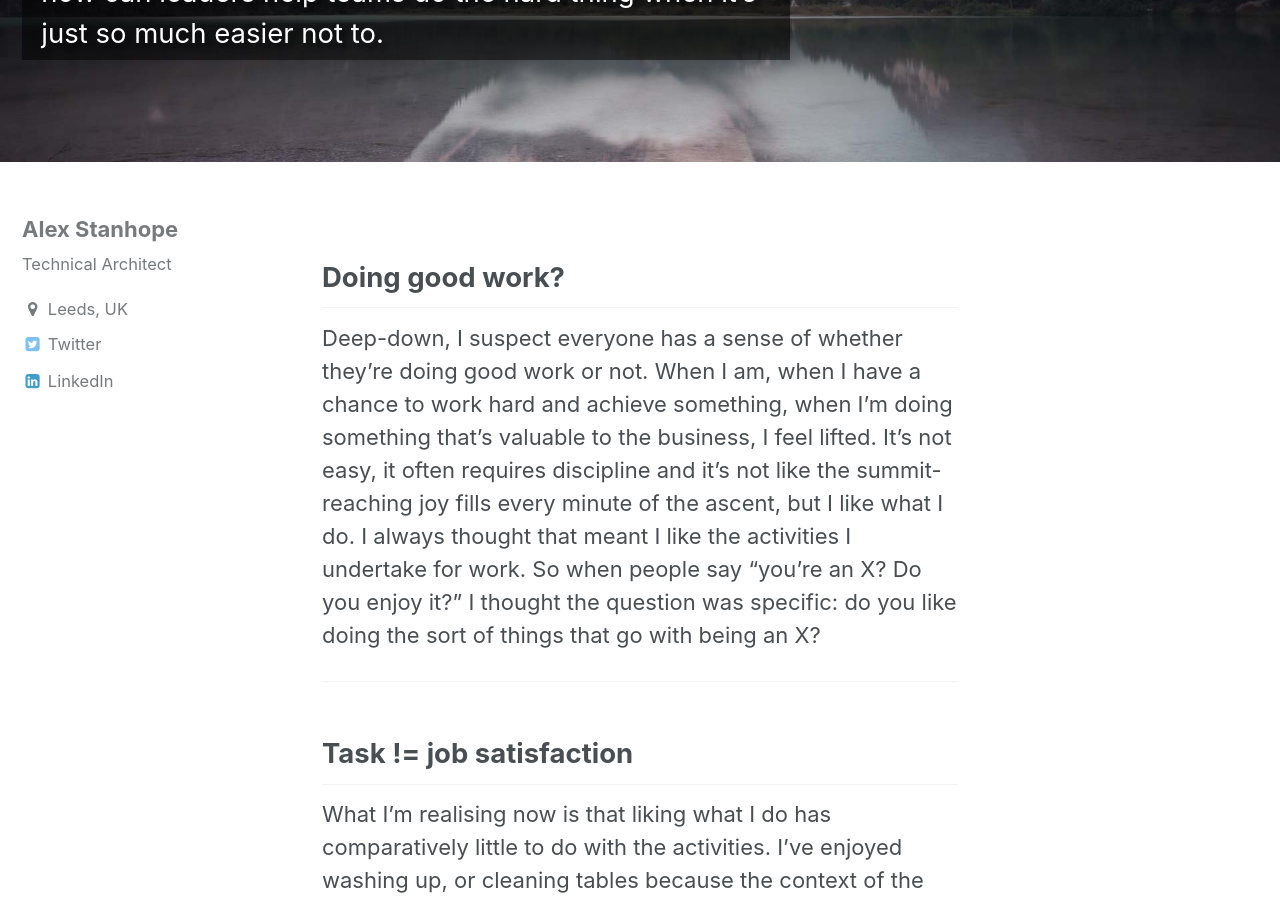
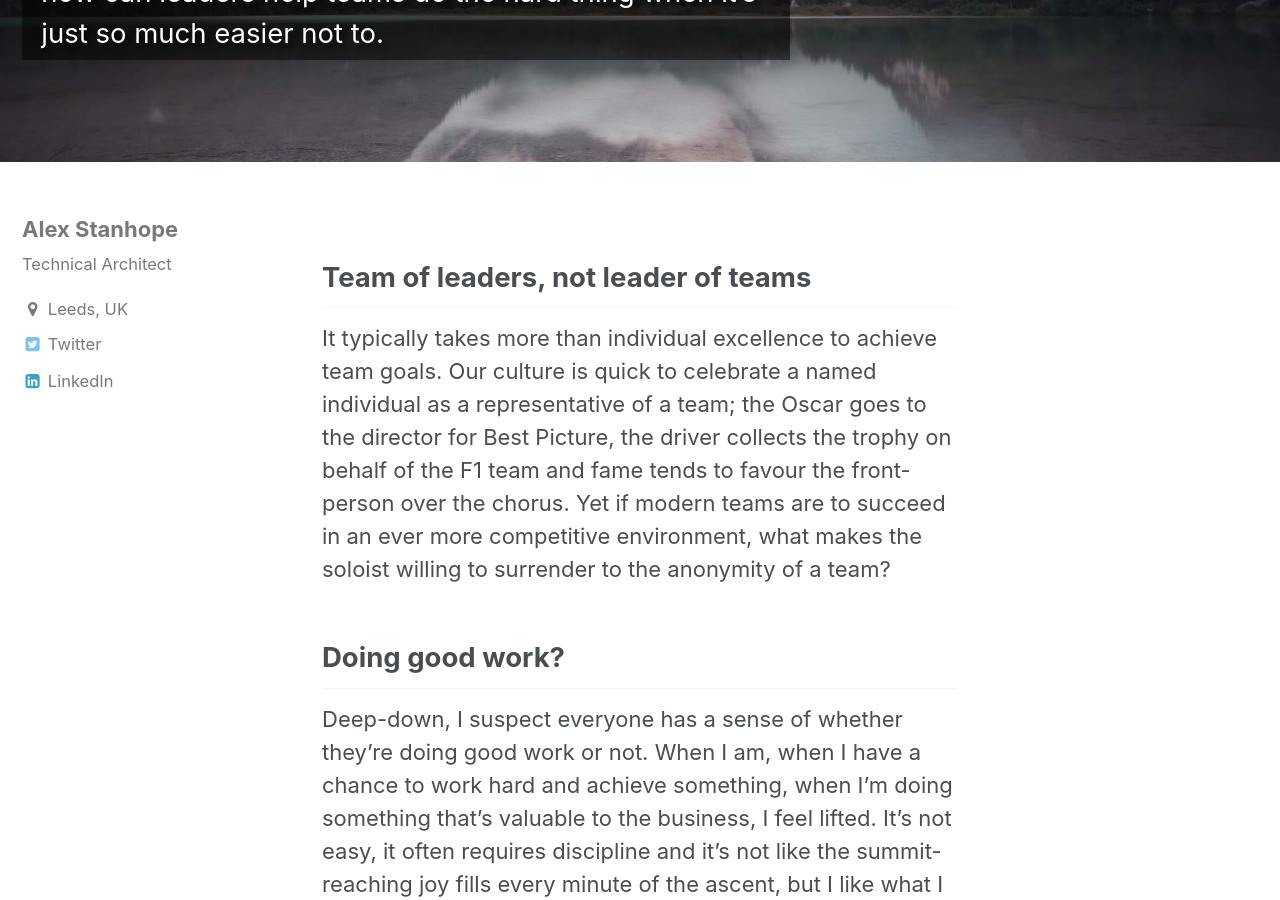
Before and after one commit to cleverlight/alexstanhope, a Jekyll site: the page built from _posts/blog/2018-04-29-leading-teams-up-the-mountain.md, in a window 1280 px wide and 900 px high, scrolled down 322 px. Built offline with Jekyll 4.4.1, drawn with Linux system fonts in a browser that asks for light colours; comment, search, counter and statistics services are not loaded; some of the changed text lies outside the part shown.

Commit message:
added closing to leading-teams post

```diff
--- a/_includes/presentations/2018-04-29-leading-teams-up-the-mountain.md
+++ b/_includes/presentations/2018-04-29-leading-teams-up-the-mountain.md
@@ -1,8 +1,18 @@
+
+## Team of leaders, not leader of teams
+
+{% if include.pres %}* Anonymity of teams
+* Experience of the inside
+* Sum of the parts
+
+Note: {% endif %}It typically takes more than individual excellence to achieve team goals.  Our culture is quick to celebrate a named individual as a representative of a team; the Oscar goes to the director for Best Picture, the driver collects the trophy on behalf of the F1 team and fame tends to favour the front-person over the chorus.  Yet if modern teams are to succeed in an ever more competitive environment, what makes the soloist willing to surrender to the anonymity of a team?
 
 ## Doing good work?
 
 {% if include.pres %}* How is it valuable?
 * To whom?
+* Delayed gratification
+* Like what you do?
 
 Note: {% endif %}Deep-down, I suspect everyone has a sense of whether they're doing good work or not.  When I am, when I have a chance to work hard and achieve something, when I'm doing something that's valuable to the business, I feel lifted.  It's not easy, it often requires discipline and it's not like the summit-reaching joy fills every minute of the ascent, but I like what I do.  I always thought that meant I like the activities I undertake for work.   So when people say "you're an X?  Do you enjoy it?" I thought the question was specific: do you like doing the sort of things that go with being an X?
 
@@ -50,4 +60,16 @@
 
 As a manager, the challenge is to keep the team going when everyone's fed up on the journey up the mountain.  Be clear where you're going, help each and every one of us understand how our contribution matters, create moments of respite.
 
+---
+
+## Celebrate \[small\] victories
+{% if include.pres %}
+* Dylan Moran
+* Scope of control
+* Cadence of celebration
+* Effectiveness of review
+* Efficacy of team
+
+Note: {% endif %}The more you can celebrate the victories, the more likely you'll get honest reviews of the defeats.  Trying to enjoy one, while whitewash the other creates a dissonance in the team.  Effective reviews that surface creative solutions to try - for really it's all about test-and-learn experiments - increases efficacy.
+
 With a bit of luck, we forget the hard bits.  It's the laughter and connection that great teams hang on to, but their walls are adorned with trophies and team selfies that remind them that there's a summit to the next adventure as there was to the last.
```
